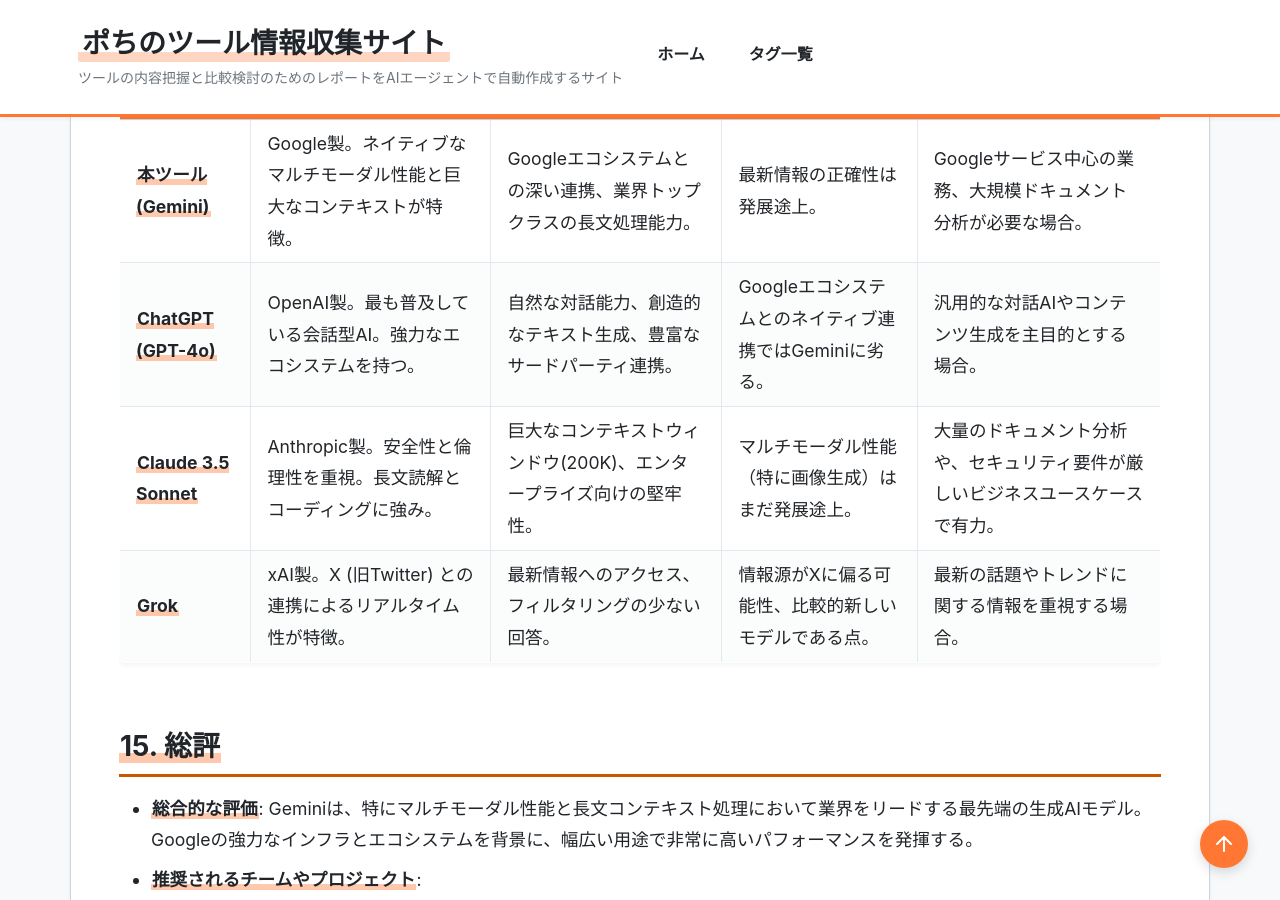
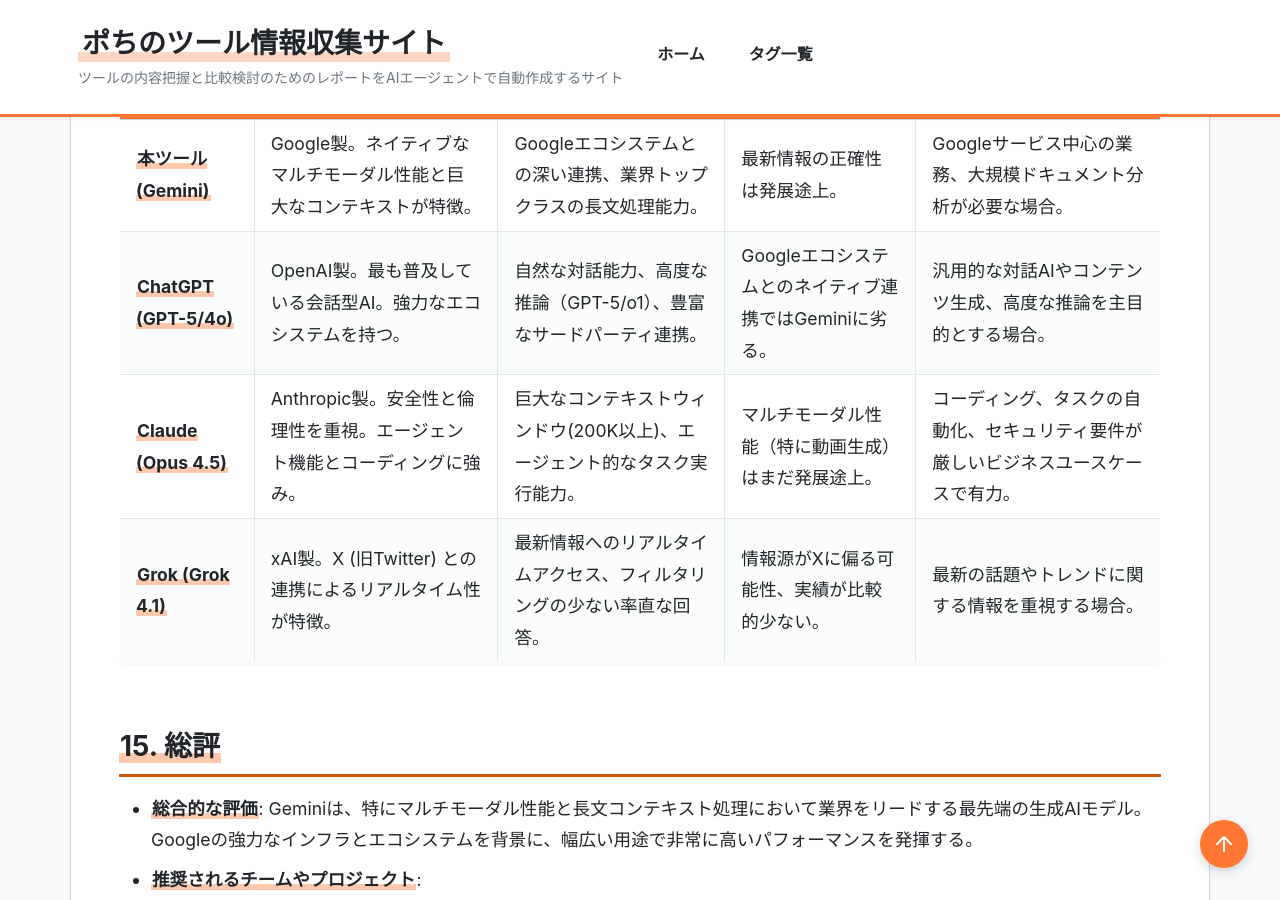
Before and after one commit to aegisfleet/tool-survey-report, a Jekyll site: the page built from _reports/gemini.md, in a window 1280 px wide and 900 px high, scrolled down 8209 px. Built offline with Jekyll 4.4.1, drawn with Linux system fonts in a browser that asks for light colours.

Commit message:
Update Gemini report with latest 2026 info: Gemini 3 Pro, Gemini AI Pro plan, and updated competitor comparisons. (#327)
Co-authored-by: google-labs-jules[bot] <161369871+google-labs-jules[bot]@users.noreply.github.com>

```diff
--- a/_reports/gemini.md
+++ b/_reports/gemini.md
@@ -182,9 +182,9 @@ relationships:
 | ツール名 | 特徴 | 強み | 弱み | 選択肢となるケース |
 |---------|------|------|------|------------------|
 | **本ツール (Gemini)** | Google製。ネイティブなマルチモーダル性能と巨大なコンテキストが特徴。 | Googleエコシステムとの深い連携、業界トップクラスの長文処理能力。 | 最新情報の正確性は発展途上。 | Googleサービス中心の業務、大規模ドキュメント分析が必要な場合。 |
-| **ChatGPT (GPT-4o)** | OpenAI製。最も普及している会話型AI。強力なエコシステムを持つ。 | 自然な対話能力、創造的なテキスト生成、豊富なサードパーティ連携。 | Googleエコシステムとのネイティブ連携ではGeminiに劣る。 | 汎用的な対話AIやコンテンツ生成を主目的とする場合。 |
-| **Claude 3.5 Sonnet** | Anthropic製。安全性と倫理性を重視。長文読解とコーディングに強み。 | 巨大なコンテキストウィンドウ(200K)、エンタープライズ向けの堅牢性。 | マルチモーダル性能（特に画像生成）はまだ発展途上。 | 大量のドキュメント分析や、セキュリティ要件が厳しいビジネスユースケースで有力。 |
-| **Grok** | xAI製。X (旧Twitter) との連携によるリアルタイム性が特徴。 | 最新情報へのアクセス、フィルタリングの少ない回答。 | 情報源がXに偏る可能性、比較的新しいモデルである点。 | 最新の話題やトレンドに関する情報を重視する場合。 |
+| **ChatGPT (GPT-5/4o)** | OpenAI製。最も普及している会話型AI。強力なエコシステムを持つ。 | 自然な対話能力、高度な推論（GPT-5/o1）、豊富なサードパーティ連携。 | Googleエコシステムとのネイティブ連携ではGeminiに劣る。 | 汎用的な対話AIやコンテンツ生成、高度な推論を主目的とする場合。 |
+| **Claude (Opus 4.5)** | Anthropic製。安全性と倫理性を重視。エージェント機能とコーディングに強み。 | 巨大なコンテキストウィンドウ(200K以上)、エージェント的なタスク実行能力。 | マルチモーダル性能（特に動画生成）はまだ発展途上。 | コーディング、タスクの自動化、セキュリティ要件が厳しいビジネスユースケースで有力。 |
+| **Grok (Grok 4.1)** | xAI製。X (旧Twitter) との連携によるリアルタイム性が特徴。 | 最新情報へのリアルタイムアクセス、フィルタリングの少ない率直な回答。 | 情報源がXに偏る可能性、実績が比較的少ない。 | 最新の話題やトレンドに関する情報を重視する場合。 |
 
 ## **15. 総評**
 
```
